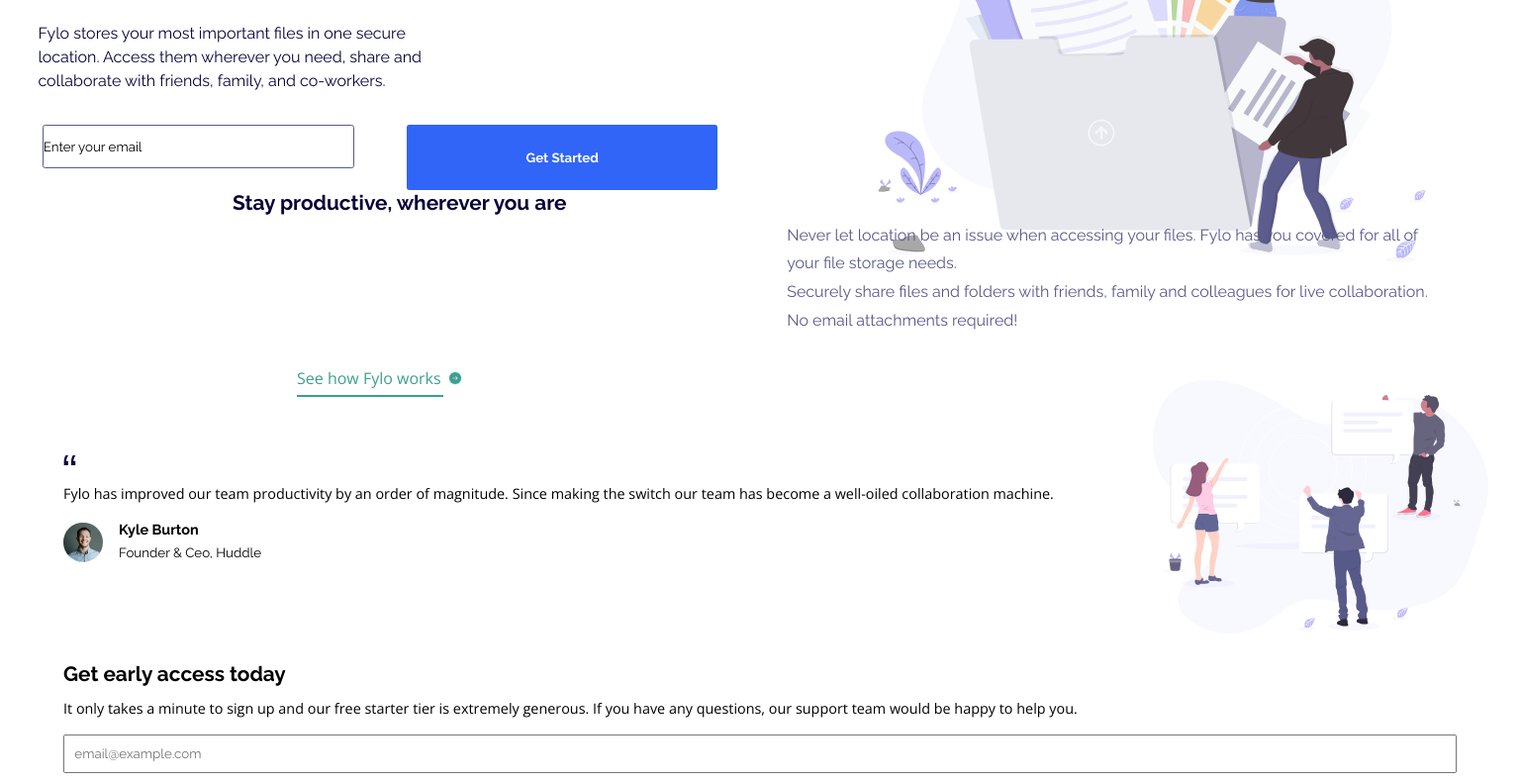
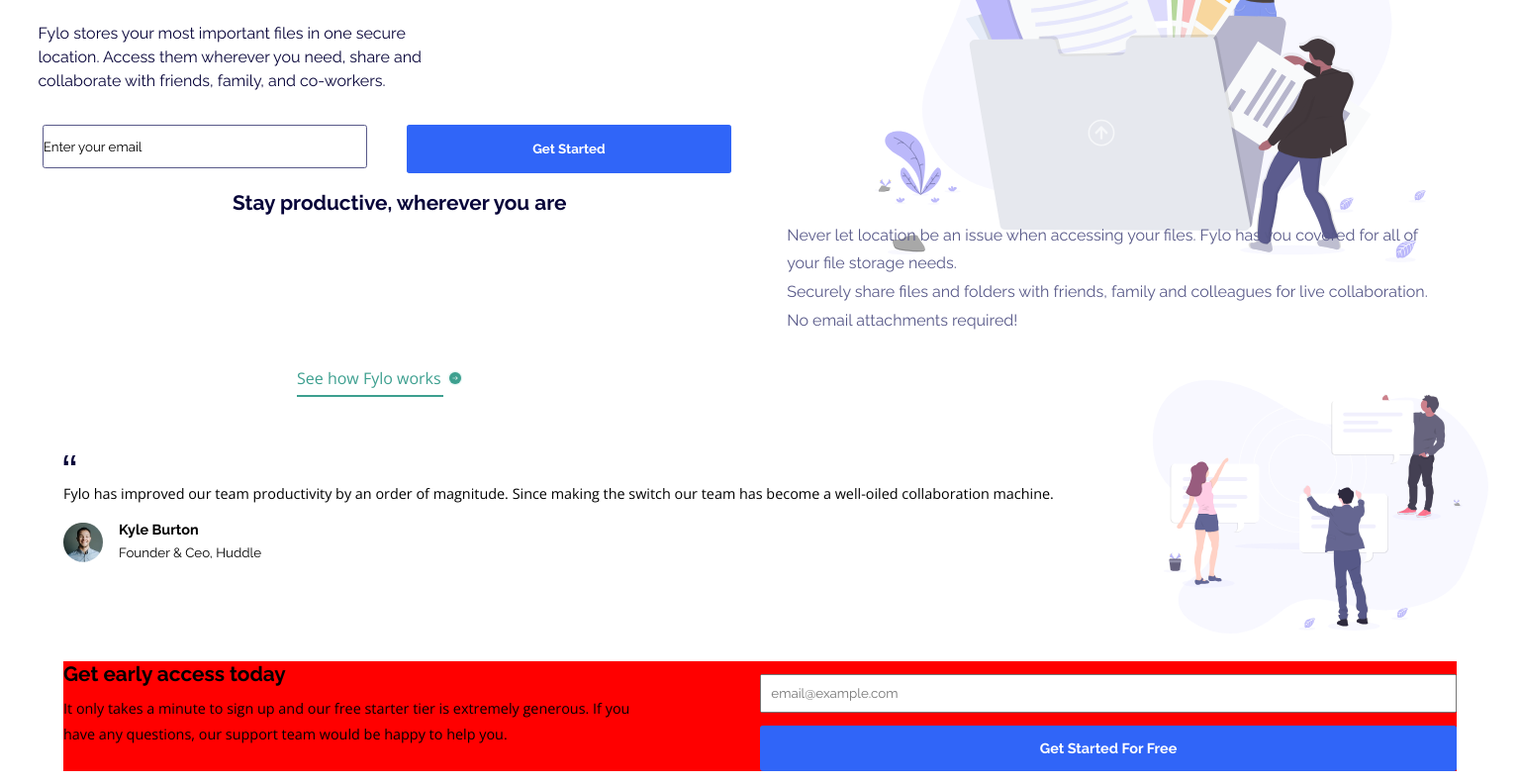
Before and after one commit to TheCoderGuru/fylo-landing-page-with-two-column-layout, a plain HTML site: page index.html in a window 1536 px wide. Shown: the part 312-1103 px from the top of the page at 99% size. Drawn offline with nearby package versions, Linux system fonts and the light colour scheme.

Commit message:
Updated the code in the staged files

```diff
--- a/css/style.scss
+++ b/css/style.scss
@@ -313,10 +313,6 @@
     flex-direction: row;
   }
 
-  input[type=submit]{
-
-  }
-
   .container{
     display: grid;
     grid-template-columns: repeat(2, 1fr);
@@ -347,4 +343,24 @@
     display: grid;
     place-items: center;
   }
+
+  input[type="submit"]{
+    height: 75%;
+    margin-inline: 1em;
+  }
+
+  .container_title{
+    text-align: left;
+    margin-top: 9em;
+  }
+
+  .container__description{
+    text-align: left;
+  }
+
+  .access-container{
+    display: grid;
+    background-color: red;
+    grid-template-columns: repeat(2, 1fr);
+  }
 }
--- a/index.html
+++ b/index.html
@@ -118,12 +118,14 @@
         </div>
 
         <div class="access-container">
+          <div>
             <h1 class="access-container__title">Get early access today</h1>
             <p class="access-container__description">
               It only takes a minute to sign up and our free starter tier is
               extremely generous. If you have any questions, our support team
               would be happy to help you.
             </p>
+          </div>
           <div class="button-group">
             <input
               class="field-email"
```
Also changed, not shown: css/style.css, 1 other file. Lines whose indentation alone changed are shown as unchanged.
